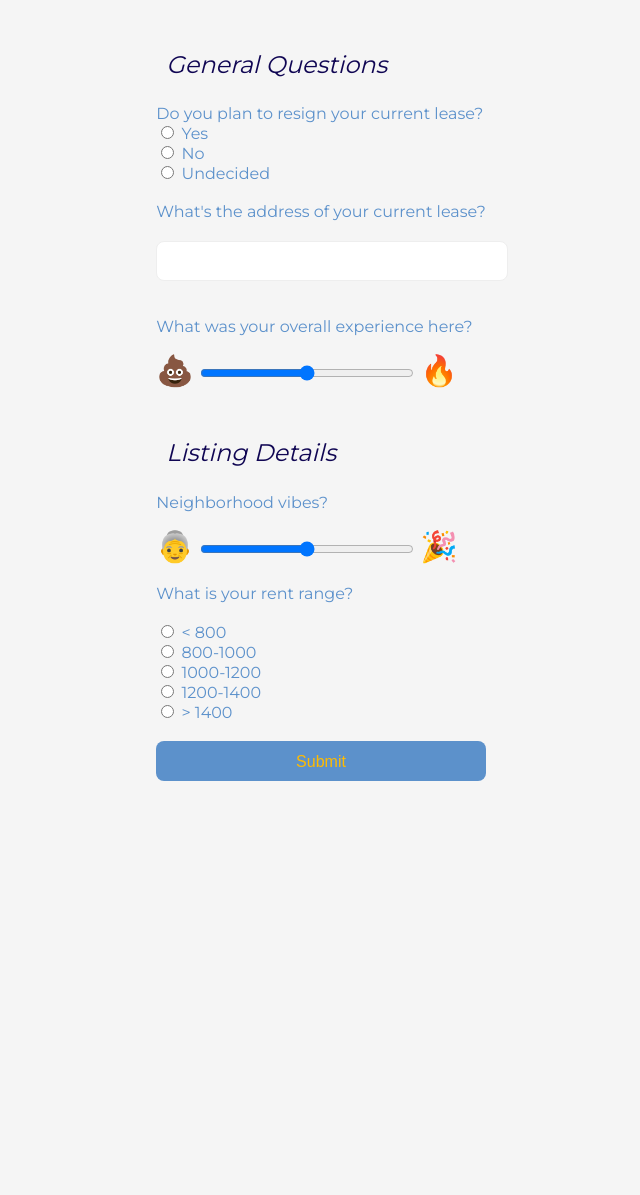
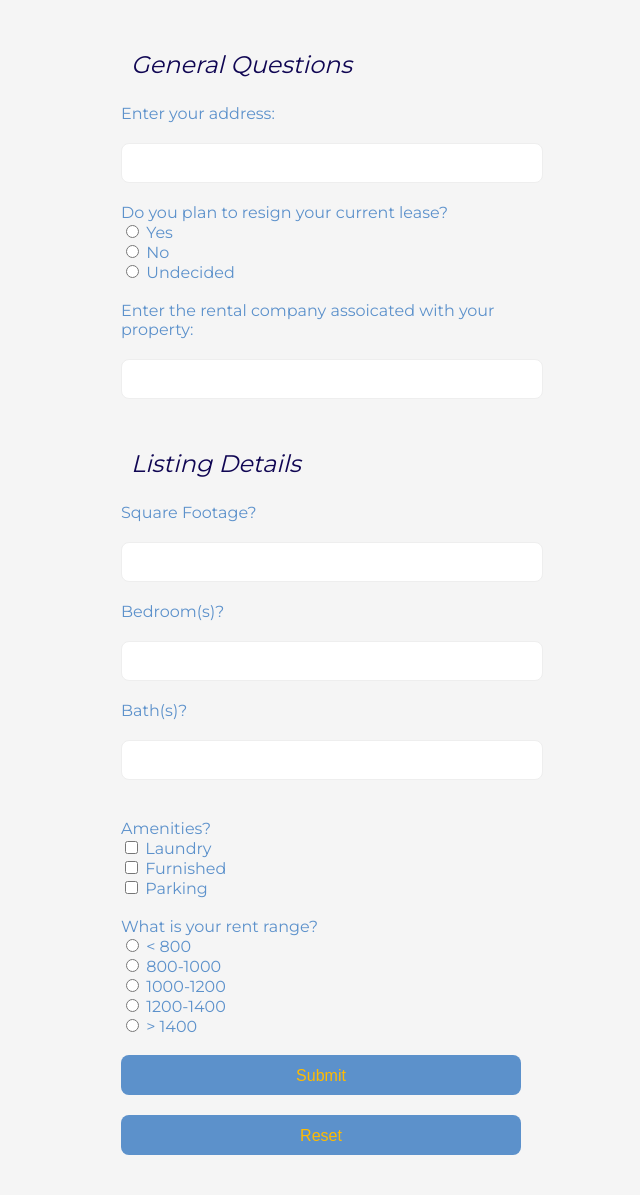
Before and after one commit to mgawthro/KnockKnock, a Flask app: page /current in a window 1280 px wide. Shown: the whole page, without its empty margins (319-959 px from the left). Before the commit the page ends 781 px from the top, so only its background shows below. Run offline with Flask 3, Linux system fonts and the light colour scheme.

Commit message:
new things

```diff
--- a/app.py
+++ b/app.py
@@ -30,8 +30,18 @@ def handle_form_submission():
 
     # Redirect based on the answer
     if answer_value == 'YES':
-        result = getstats()
-        return render_template('statistics.html', result = result)  # Redirect to the "statistics" route
+        # mean = readjson()
+        f = open('output.json')
+        # returns JSON object as
+        # a dictionary
+        data = json.load(f)
+
+
+        prices = [item["unformattedPrice"] for item in data["cat1"]["searchResults"]["listResults"]]
+        print(prices)
+        # Calculate the mean
+        mean_price = sum(prices) / len(prices)
+        return render_template('statistics.html', result = mean)  # Redirect to the "statistics" route
 
     elif answer_value in ['NO', 'UNDECIDED']:
         return render_template('main.html')  # Redirect to the "main" route
@@ -55,6 +65,15 @@ def fetch_json():
     listing_response = requests.request("GET", url, params=querystring)
     print(listing_response.json()["data"])
     return listing_response.json()["data"]
+
+def readjson():
+    f = open('output.json')
+    datum = json.load(f)
+    prices = [item["unformattedPrice"] for item in data["cat1"]["searchResults"]["listResults"]]
+    # Calculate the mean
+    mean_price = sum(prices) / len(prices)
+    print(mean_price)
+    return mean_price, statistics.median(prices)
 
 def getstats():
     url = "https://app.scrapeak.com/v1/scrapers/zillow/listing"
--- a/templates/current.html
+++ b/templates/current.html
@@ -1,6 +1,6 @@
 <!DOCTYPE html>
 <html lang="en" class="theme1 ">
-<link rel="stylesheet" href="current.css">
+<link rel="stylesheet" href="{{ url_for('static', filename='current.css') }}">
 <link rel="stylesheet" href="https://fonts.googleapis.com/css2?family=Montserrat:wght@400;700&display=swap">
 <head>
     <meta charset="UTF-8">
@@ -12,29 +12,20 @@
 <body>
     <form id = "currentPosting">
         <h2>General Questions</h2>
-
+        <label for="addy">Enter your address:</label><br>
+        <input type = "text" id = "addy" name = "address"><br>
         <label for="status">Do you plan to resign your current lease?</label><br>
         <input type="radio" id="yes" name="resign" value="YES">
         <label for="yes">Yes</label><br>
         <input type="radio" id="no" name="resign" value="NO">
         <label for="no">No</label><br>
         <input type="radio" id="undecided" name="resign" value="UNDECIDED">
-        <label for="undecided">Undecided</label><br><br>
-
-        <label for="addy">What's the address of your current lease?</label><br>
-        <input type = "text" id = "addy" name = "address"><br>
-
-        <p>What was your overall experience here?</p>
-        <label for="overall-slider"></label>
-            <span style="font-size: 30px;">&#128169</span>
-            <input style="width: 65%; background:grey;" type="range" id="slider" name="slider" min="0" max="100" step="1" value="50">
-            <span style="font-size: 30px;">&#x1f525</span>
-        </label> <br><br>
-
-        <!-- <label for="company">Enter the rental company assoicated with your property:</label><br>
-        <input type = "text" id = "company" name = "company"><br> -->
+        <label for="undecided">Undecided</label><br>
+        <br>
+        <label for="company">Enter the rental company assoicated with your property:</label><br>
+        <input type = "text" id = "company" name = "company"><br>
         <h2>Listing Details</h2>
-        <!-- <label for="sqft">Square Footage?</label><br>
+        <label for="sqft">Square Footage?</label><br>
         <input type = "number" id = "sqft" name = "squareFoot" pattern = [0-9]+><br>
         <label for="bed">Bedroom(s)?</label><br>
         <input type = "number" id = "bed" name = "bedroom" min = 0 max = 9 pattern = [0-9]><br>
@@ -48,16 +39,8 @@
         <label for="furnished">Furnished</label><br>
         <input type="checkbox" id="parking" name="amenities" value="UNDECIDED">
         <label for="parking">Parking</label><br>
-        <br> -->
-
-        <p>Neighborhood vibes?</p>
-        <label for="party-slider"></label>
-            <span style="font-size: 30px;">	&#x1f475</span>
-            <input style="width: 65%; background:grey;" type="range" id="slider" name="slider" min="0" max="100" step="1" value="50">
-            <span style="font-size: 30px;">	&#127881</span>
-        </label> <br><br>
-
-        <label for="rentRange">What is your rent range?</label><br><br>
+        <br>
+        <label for="rentRange">What is your rent range?</label><br>
         <input type = "radio" id = "rentRange" name = "Rent &lt;800" value = "YES">
         <label for = "Rent &lt;800">&lt 800</label><br>
         <input type = "radio" id = "rentRange" name = "Rent 800-1000" value = "YES">
@@ -69,9 +52,9 @@
         <input type = "radio" id = "rentRange" name = "Rent &gt;1400" value = "YES">
         <label for = "Rent &gt;1400">&gt 1400</label><br>
         <!-- Submit Button! -->
-        <br><span>
-        <button type="button" onclick="validateInput();dumpFormData()">Submit</button></span>
-        <!-- <button type="reset" value="Reset">Reset</button> -->
+        <br>
+        <button type="button" onclick="validateInput();dumpFormData()">Submit</button>
+        <button type="reset" value="Reset">Reset</button>
     </form>
 
 </body>
--- a/templates/statistics.html
+++ b/templates/statistics.html
@@ -10,12 +10,7 @@
 
     <h1>Welcome to My Website!</h1>
 
-    <p>This is the home page.</p>
 
-    <!-- Button linking to another HTML file -->
-    <a href="page2.html">
-        <button>Go to Page 2</button>
-    </a>
 
 </body>
 </html>
```
Also changed, not shown: 1 other file.
